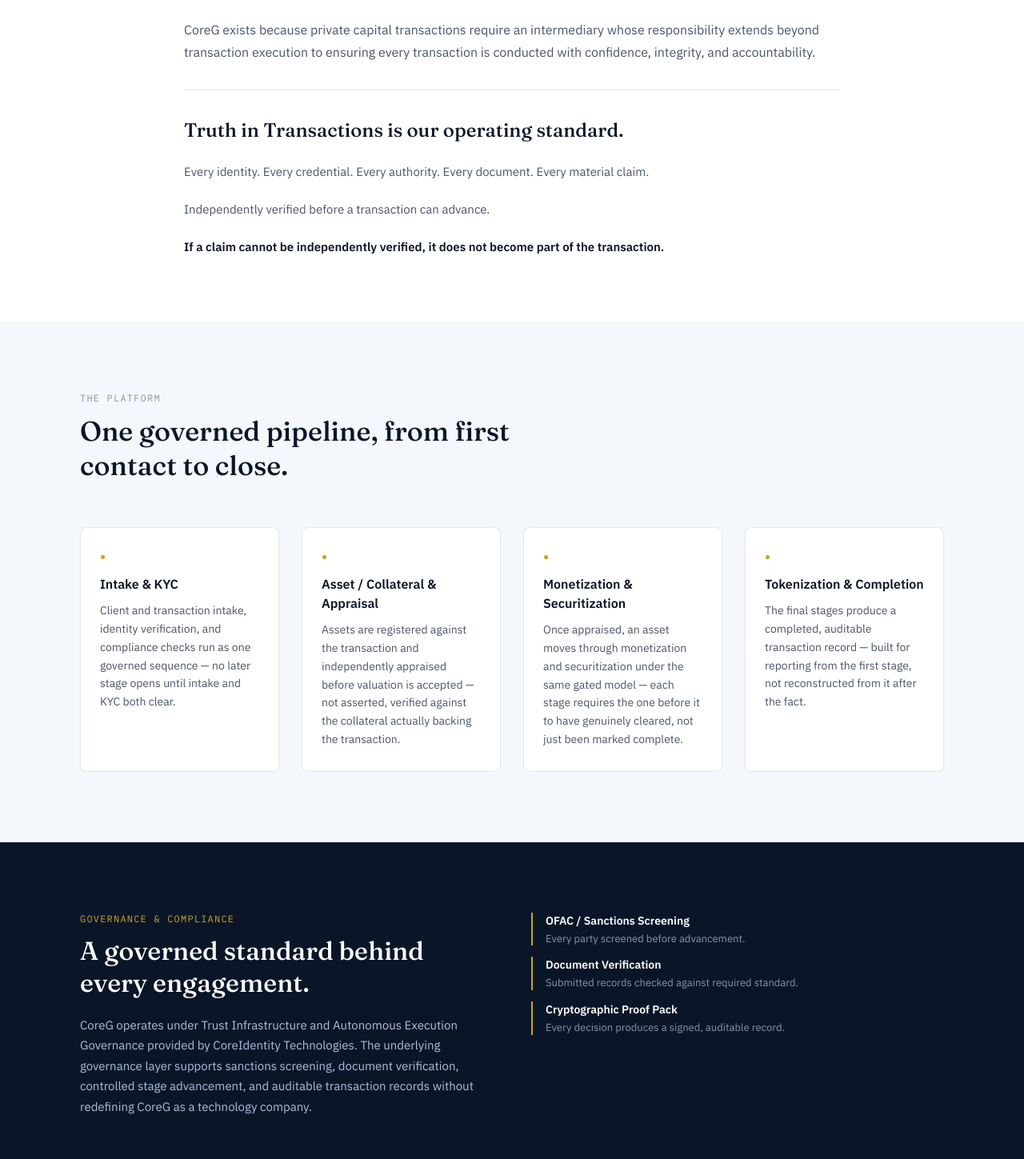
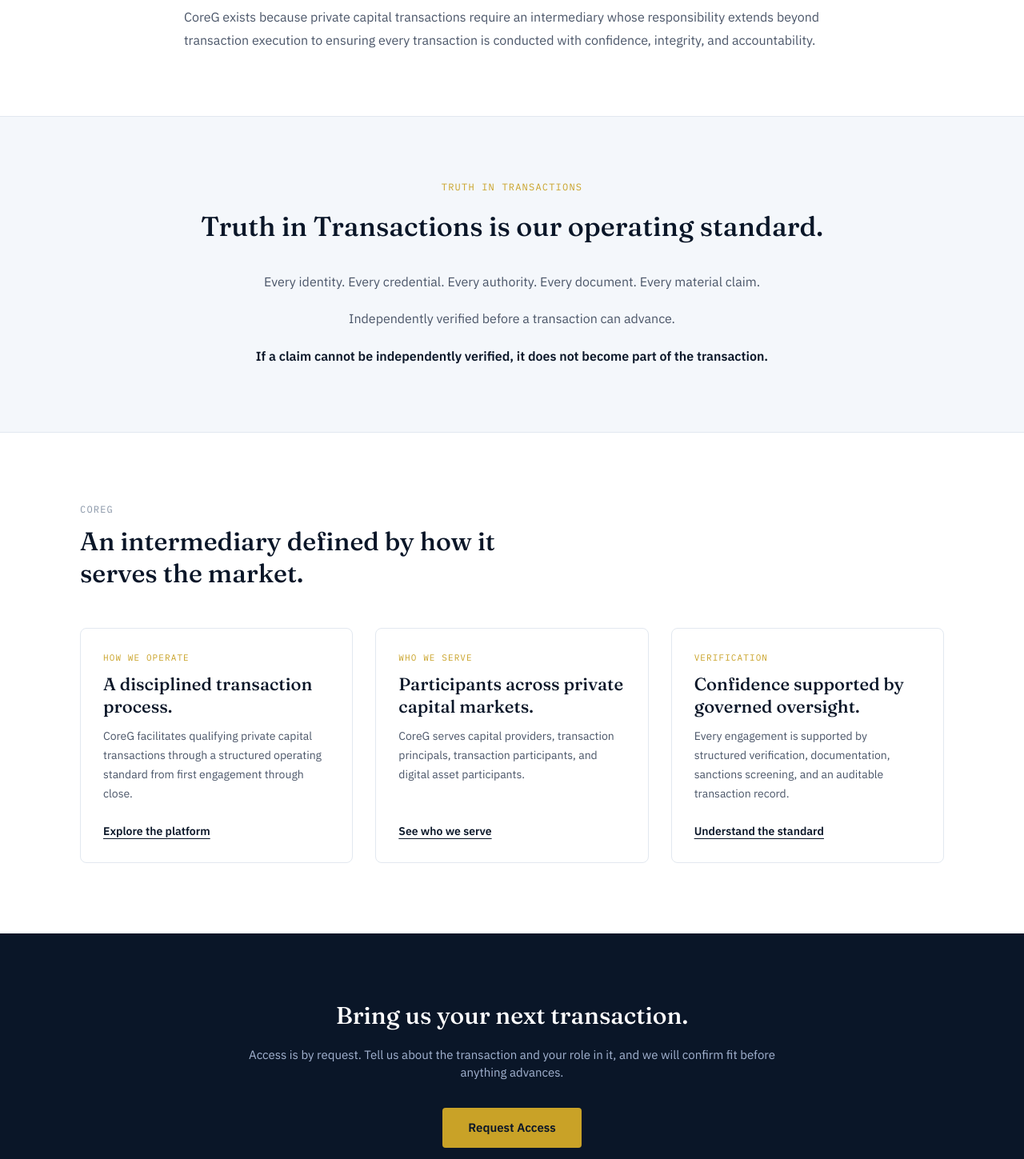
Before and after one commit to CoreGAdmin/coregenisis-site, a React (Vite) app: page / in a window 1280 px wide. Shown: the part 921-2370 px from the top of the page at 80% size. Built offline with nearby package versions, Linux system fonts and the light colour scheme.

Commit message:
Correct CoreG page content distribution

```diff
--- a/src/pages/Home.jsx
+++ b/src/pages/Home.jsx
@@ -1,123 +1,113 @@
+import { Link } from "react-router-dom";
 import PageNav from "../components/PageNav.jsx";
 import PageFooter from "../components/PageFooter.jsx";
-import PipelineBar from "../components/PipelineBar.jsx";
 import { ComingSoonButton } from "../components/ComingSoonButton.jsx";
-import { CAPABILITIES, SERVES } from "../data/content.js";
+
+const PATHWAYS = [
+  {
+    eyebrow: "How We Operate",
+    title: "A disciplined transaction process.",
+    body: "CoreG facilitates qualifying private capital transactions through a structured operating standard from first engagement through close.",
+    path: "/platform",
+    link: "Explore the platform",
+  },
+  {
+    eyebrow: "Who We Serve",
+    title: "Participants across private capital markets.",
+    body: "CoreG serves capital providers, transaction principals, transaction participants, and digital asset participants.",
+    path: "/who-we-serve",
+    link: "See who we serve",
+  },
+  {
+    eyebrow: "Verification",
+    title: "Confidence supported by governed oversight.",
+    body: "Every engagement is supported by structured verification, documentation, sanctions screening, and an auditable transaction record.",
+    path: "/governance",
+    link: "Understand the standard",
+  },
+];
 
 export default function Home() {
   return (
     <div className="font-sans text-navy bg-white">
       <PageNav />
 
-      <section className="bg-navy px-8 pt-24 pb-18">
-        <div className="max-w-[880px] mx-auto text-center">
-          <span className="inline-block font-mono text-xs tracking-[0.12em] text-gold uppercase
-                           border border-gold rounded-full px-4 py-1.5 mb-7">
+      <section className="bg-navy px-8 pt-24 pb-20">
+        <div className="max-w-[900px] mx-auto text-center">
+          <span className="inline-block font-mono text-xs tracking-[0.12em] text-gold uppercase border border-gold rounded-full px-4 py-1.5 mb-7">
             Authorized Private Capital Markets Intermediary
           </span>
           <h1 className="font-display text-[clamp(36px,5.5vw,64px)] font-medium leading-[1.08] text-white mb-6">
-            CoreG is an authorized intermediary<br/>serving private capital markets.
+            CoreG is an authorized intermediary<br />serving private capital markets.
           </h1>
-          <p className="text-lg text-ice/85 max-w-[620px] mx-auto mb-11 leading-relaxed">
+          <p className="text-lg text-ice/85 max-w-[660px] mx-auto leading-relaxed">
             CoreG facilitates qualifying private capital transactions through a disciplined operating standard designed to promote confidence, integrity, and accountability from first engagement through close.
           </p>
-          <div className="max-w-[880px] mx-auto mt-8"><PipelineBar /></div>
         </div>
       </section>
 
       <section className="bg-white px-8 py-20">
         <div className="max-w-[820px] mx-auto">
           <div className="font-mono text-xs tracking-[0.1em] text-gold uppercase mb-3">Why CoreG Exists</div>
-          <h2 className="font-display text-[28px] sm:text-[32px] font-medium text-navy mb-6 leading-tight">
+          <h2 className="font-display text-[28px] sm:text-[34px] font-medium text-navy mb-6 leading-tight">
             Private capital transactions require more from an intermediary.
           </h2>
-          <p className="text-[16px] text-slate leading-[1.8] mb-8">
-            CoreG exists because private capital transactions require an intermediary whose
-            responsibility extends beyond transaction execution to ensuring every transaction
-            is conducted with confidence, integrity, and accountability.
+          <p className="text-[16px] text-slate leading-[1.8]">
+            CoreG exists because private capital transactions require an intermediary whose responsibility extends beyond transaction execution to ensuring every transaction is conducted with confidence, integrity, and accountability.
           </p>
-          <div className="border-t border-[#E2E8F0] pt-8">
-            <div className="font-display text-[24px] font-medium text-navy mb-5">Truth in Transactions is our operating standard.</div>
-            <p className="text-[15px] text-slate leading-[1.8] mb-5">
+        </div>
+      </section>
+
+      <section className="bg-mist px-8 py-20 border-y border-[#E2E8F0]">
+        <div className="max-w-[820px] mx-auto text-center">
+          <div className="font-mono text-xs tracking-[0.1em] text-gold uppercase mb-4">Truth in Transactions</div>
+          <h2 className="font-display text-[28px] sm:text-[34px] font-medium text-navy mb-7">
+            Truth in Transactions is our operating standard.
+          </h2>
+          <p className="text-[16px] text-slate leading-[1.9] mb-4">
             Every identity. Every credential. Every authority. Every document. Every material claim.
           </p>
-            <p className="text-[15px] text-slate leading-[1.8] mb-5">
+          <p className="text-[16px] text-slate leading-[1.9] mb-4">
             Independently verified before a transaction can advance.
           </p>
-            <p className="text-[15px] text-navy font-semibold leading-[1.8]">
+          <p className="text-[16px] text-navy font-semibold leading-[1.9]">
             If a claim cannot be independently verified, it does not become part of the transaction.
           </p>
         </div>
-        </div>
       </section>
 
-      <section className="bg-mist px-8 py-[88px]">
+      <section className="bg-white px-8 py-[88px]">
         <div className="max-w-[1080px] mx-auto">
-          <div className="max-w-[560px] mb-14">
-            <div className="font-mono text-xs tracking-[0.1em] text-slateLt uppercase mb-3">The Platform</div>
-            <h2 className="font-display text-[34px] font-medium text-navy leading-tight m-0">
-              One governed pipeline, from first contact to close.
+          <div className="max-w-[620px] mb-12">
+            <div className="font-mono text-xs tracking-[0.1em] text-slateLt uppercase mb-3">CoreG</div>
+            <h2 className="font-display text-[32px] font-medium text-navy leading-tight">
+              An intermediary defined by how it serves the market.
             </h2>
           </div>
-          <div className="grid gap-7 [grid-template-columns:repeat(auto-fit,minmax(240px,1fr))]">
-            {CAPABILITIES.map((c) => (
-              <div key={c.label} className="bg-white border border-[#E2E8F0] rounded-lg px-6 py-7">
-                <div className="font-mono text-xs text-gold mb-3.5">●</div>
-                <div className="text-base font-semibold text-navy mb-2.5">{c.label}</div>
-                <div className="text-sm text-slate leading-relaxed">{c.body}</div>
+          <div className="grid gap-7 [grid-template-columns:repeat(auto-fit,minmax(260px,1fr))]">
+            {PATHWAYS.map((item) => (
+              <div key={item.title} className="border border-[#E2E8F0] rounded-lg p-7 flex flex-col">
+                <div className="font-mono text-[11px] tracking-[0.1em] text-gold uppercase mb-3">{item.eyebrow}</div>
+                <h3 className="font-display text-[22px] font-medium text-navy mb-3 leading-tight">{item.title}</h3>
+                <p className="text-[14px] text-slate leading-[1.7] mb-6 flex-1">{item.body}</p>
+                <Link to={item.path} className="text-[14px] text-navy font-semibold underline underline-offset-4">
+                  {item.link}
+                </Link>
               </div>
             ))}
           </div>
         </div>
       </section>
 
-      <section className="bg-navy px-8 py-[88px]">
-        <div className="max-w-[1080px] mx-auto flex flex-wrap gap-12 items-start">
-          <div className="flex-1 min-w-[360px]">
-            <div className="font-mono text-xs tracking-[0.1em] text-gold uppercase mb-3">Governance & Compliance</div>
-            <h2 className="font-display text-[32px] font-medium text-white mb-5 leading-tight">
-              A governed standard behind every engagement.
-            </h2>
-            <p className="text-[15px] text-ice/85 leading-[1.7] mb-7">
-              CoreG operates under Trust Infrastructure and Autonomous Execution Governance provided by CoreIdentity Technologies. The underlying governance layer supports sanctions screening, document verification, controlled stage advancement, and auditable transaction records without redefining CoreG as a technology company.
+      <section className="bg-navy px-8 py-20 text-center">
+        <div className="max-w-[680px] mx-auto">
+          <h2 className="font-display text-[30px] font-medium text-white mb-4">Bring us your next transaction.</h2>
+          <p className="text-[15px] text-ice/80 mb-8">
+            Access is by request. Tell us about the transaction and your role in it, and we will confirm fit before anything advances.
           </p>
-          </div>
-          <div className="flex-1 min-w-[300px] grid gap-3.5">
-            {[
-              ["OFAC / Sanctions Screening", "Every party screened before advancement."],
-              ["Document Verification", "Submitted records checked against required standard."],
-              ["Cryptographic Proof Pack", "Every decision produces a signed, auditable record."],
-            ].map(([t, d]) => (
-              <div key={t} className="border-l-2 border-gold pl-4">
-                <div className="text-sm font-semibold text-white mb-1">{t}</div>
-                <div className="text-[13px] text-slateLt leading-snug">{d}</div>
-              </div>
-            ))}
-          </div>
-        </div>
-      </section>
-
-      <section className="bg-white px-8 py-[88px]">
-        <div className="max-w-[1080px] mx-auto">
-          <div className="font-mono text-xs tracking-[0.1em] text-slateLt uppercase mb-3">Who We Serve</div>
-          <div className="grid gap-10 mt-8 [grid-template-columns:repeat(auto-fit,minmax(240px,1fr))]">
-            {SERVES.map((s) => (
-              <div key={s.label}>
-                <div className="font-display text-[22px] font-medium text-navy mb-2.5">{s.label}</div>
-                <div className="text-sm text-slate leading-relaxed">{s.body}</div>
-              </div>
-            ))}
-          </div>
-        </div>
-      </section>
-
-      <section className="bg-mist px-8 py-18 border-t border-[#E2E8F0]">
-        <div className="max-w-[720px] mx-auto text-center">
-          <h2 className="font-display text-[28px] font-medium text-navy mb-4">Bring us your next transaction.</h2>
-          <p className="text-[15px] text-slate mb-8">
-            Access is by request. Tell us what you're moving and we'll confirm fit before anything else.
-          </p>
-          <ComingSoonButton className="inline-block bg-navy text-white text-[15px] font-semibold px-8 py-3.5 rounded cursor-pointer">Request Access</ComingSoonButton>
+          <ComingSoonButton className="inline-block bg-gold text-navy text-[15px] font-semibold px-8 py-3.5 rounded cursor-pointer">
+            Request Access
+          </ComingSoonButton>
         </div>
       </section>
 
```
Lines whose indentation alone changed are shown as unchanged.
